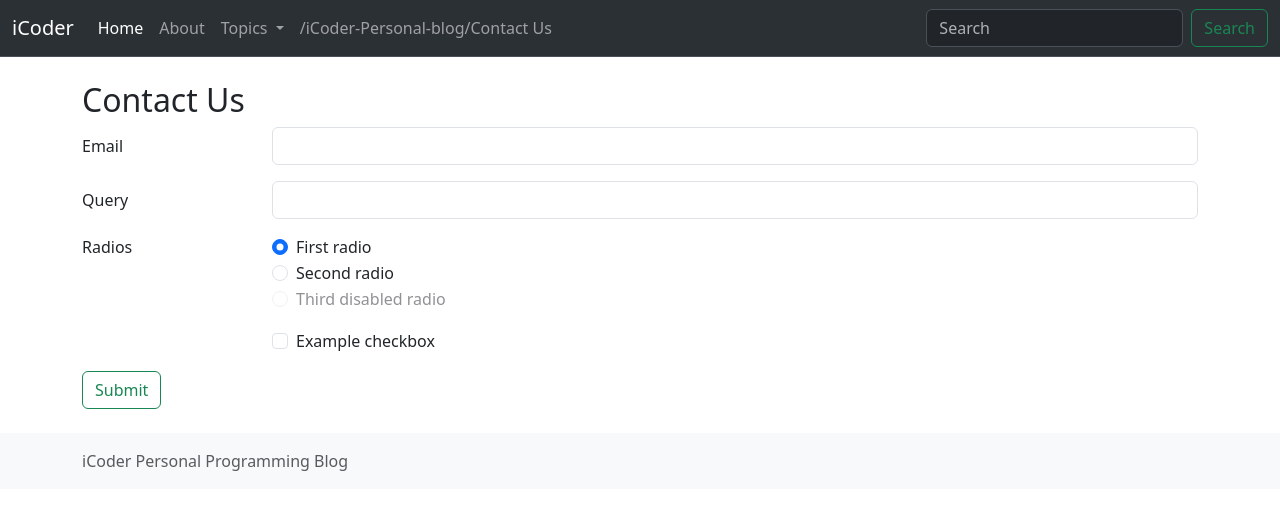
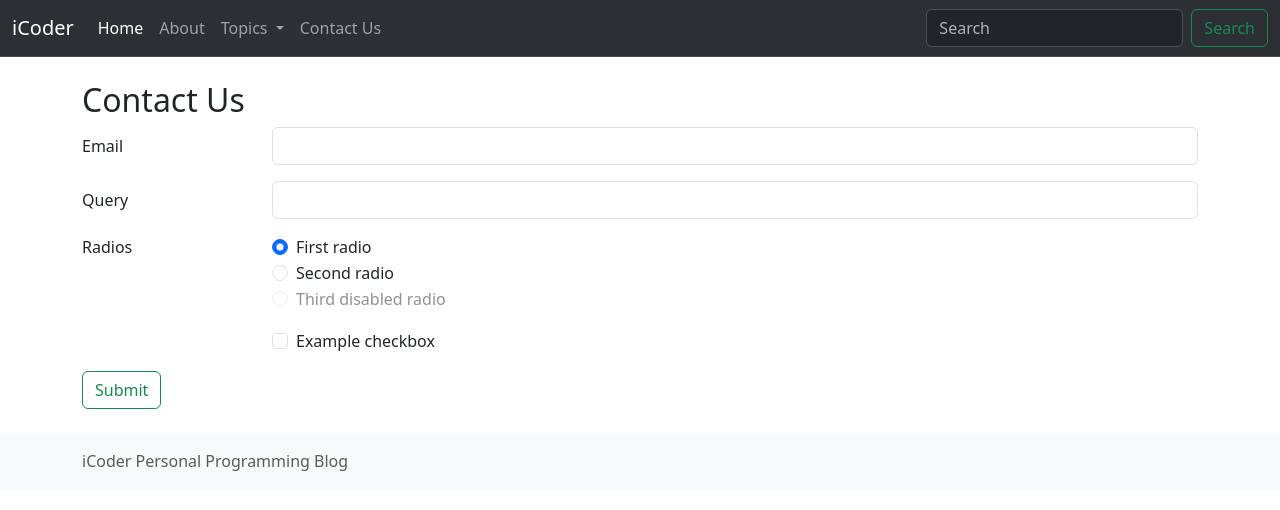
Before and after one commit to iCoder-dev/iCoder-Personal-blog, a plain HTML site: page contact.html in a window 1280 px wide. Drawn offline with nearby package versions, Linux system fonts and the light colour scheme.

Commit message:
Update contact.html

```diff
--- a/contact.html
+++ b/contact.html
@@ -25,7 +25,7 @@
             <div class="collapse navbar-collapse" id="navbarSupportedContent">
                <ul class="navbar-nav me-auto mb-2 mb-lg-0">
                     <li class="nav-item">
-                        <a class="nav-link active" aria-current="page" href="iCoder-Personal-blog/">Home</a>
+                        <a class="nav-link active" aria-current="page" href="/iCoder-Personal-blog/">Home</a>
                     </li>
                     <li class="nav-item">
                         <a class="nav-link" href="/iCoder-Personal-blog/about.html">About</a>
@@ -45,7 +45,7 @@
                         </ul>
                     </li>
                     <li class="nav-item">
-                        <a class="nav-link" href="/contact.html">/iCoder-Personal-blog/Contact Us</a>
+                        <a class="nav-link" href="/iCoder-Personal-blog/contact.html">Contact Us</a>
                     </li>
 
                 </ul>
```
